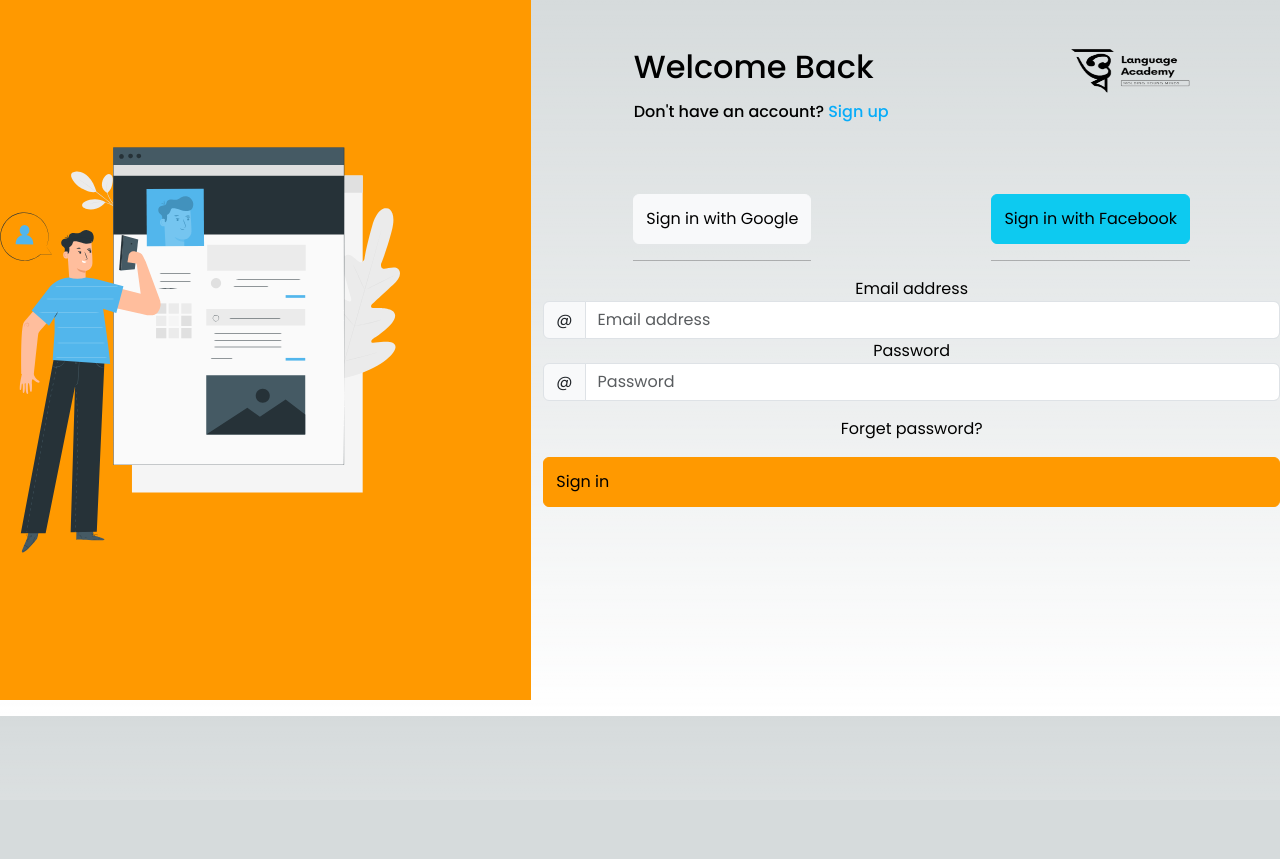
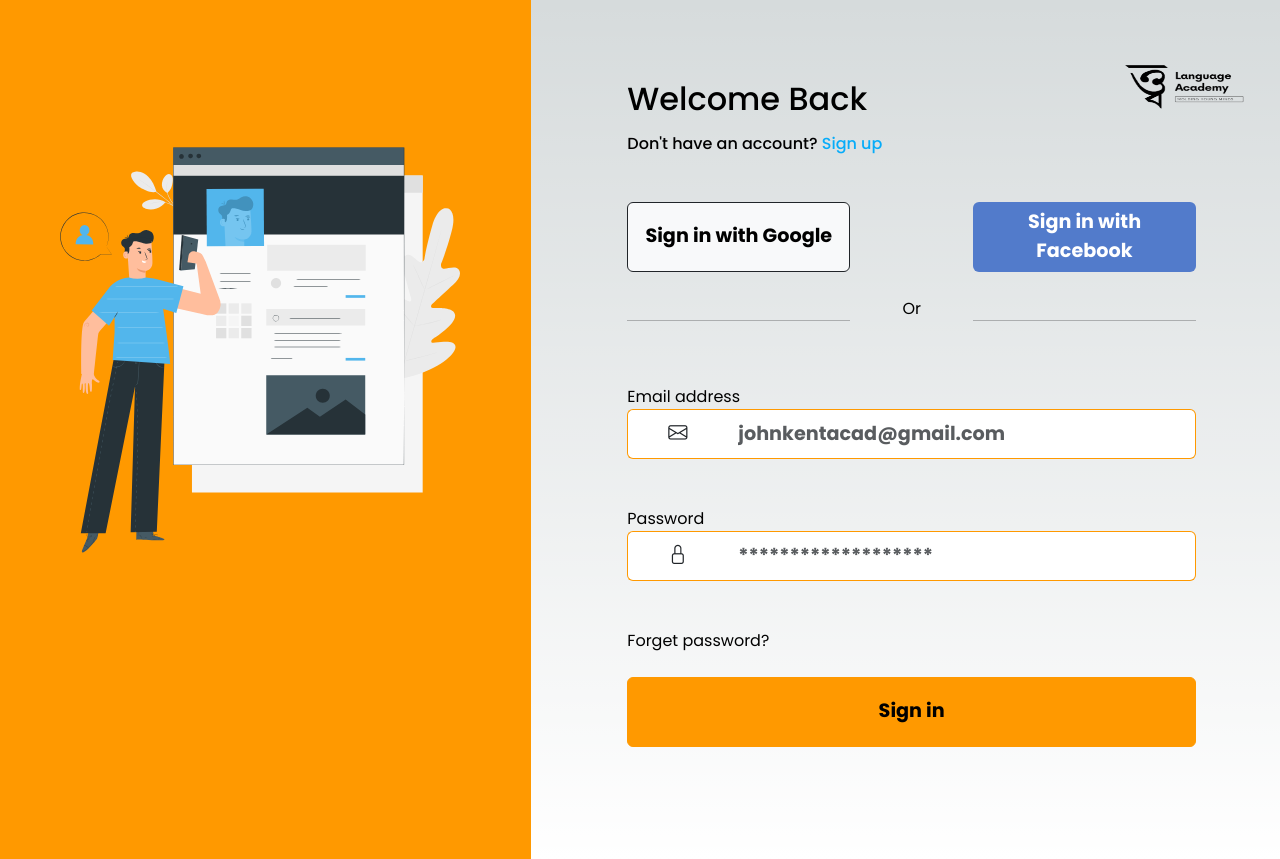
Before and after one commit to jaybamk/my-app-forked, a Next.js app: page /auth/signin in a window 1280 px wide. Before the commit the page ends 800 px from the top, so only its background shows below. Built offline with nearby package versions, Linux system fonts and the light colour scheme.

Commit message:
continued with the styling

```diff
--- a/app/auth/signin/page.tsx
+++ b/app/auth/signin/page.tsx
@@ -8,52 +8,70 @@ import Link from "next/link";
 export default function SignIn(){
     return(
     <>
-    <div className="row d-flex justify-content-center mb-3">
-    <div className="d-none d-lg-block col-lg-5 bg-primary">
+    <div className="row">
+    <div className="d-none d-lg-flex col-lg-5 bg-primary justify-content-around">
         <Image src="/signin-img.svg" alt="signin image" width={400} height={700}/>
     </div>
-    <div className="col-xs-12 col-lg-7 mb-3 text-center">
-        <div className="d-flex justify-content-around mb-3 py-5">
-            <div className="text-start">
-                <p className="h2 mb-3">Welcome Back</p>
+    <div className="col-xs-12 col-lg-7 p-5 pt-3 pb-3">
+        <Link href="/" >
+            <Image src={logo} alt="logo" width={120} height={45} className="float-end my-5"/>
+        </Link>
+        <div className="p-5">
+            <div className="text-start mb-5">
+                <p className="h2 my-3">Welcome Back</p>
                 <p className="h6">Don't have an account? <Link href={routes.auth.signup} className={styles.dontHaveAcctlink}>Sign up</Link></p>
             </div>
-            <div>
-                <Link href="/">
-                    <Image src={logo} alt="logo" width={120} height={45} />
-                </Link>
-            </div>
-        </div>
         <div>
-        <div className="d-flex justify-content-around">
-            <div>
-                <Link href="" className="btn btn-light">Sign in with Google</Link>
+        <div className="d-none d-md-flex row mb-5">
+            <div className="col-md-5">
+                <Link href="" className={`btn ${styles.btn} ${styles.btnGoogle} btn-light border-dark mb-5`}>Sign in with Google</Link>
                 <hr />
             </div>
-            <div>
-                <Link href="" className="btn btn-info">Sign in with Facebook</Link>
+            <div className={`${styles.socialDivide} col-md-2`}>
+                <p>Or</p>
+            </div>
+            <div className="col-md-5">
+                <Link href="" className={`btn ${styles.btn} ${styles.btnFacebook} text-white mb-5`}>Sign in with Facebook</Link>
                 <hr />
             </div>
         </div>
-        <div>
+        <div className="mb-5">
             <form action="submit" method="get">
                 <label htmlFor="Email" className="d-block">Email address</label>
-                <div className="input-group">
-                    <span className="input-group-text" id="basic-addon1">@</span>
-                    <input type="email" className="form-control" id="Email" name="Email" placeholder="Email address" aria-label="Email address" required/>
+                <div className="input-group mb-5 border-primary">
+                    <span className={`input-group-text ${styles.inputText} border-primary`} id="basic-addon1">
+                        <i className="bi bi-envelope"></i>
+                    </span>
+                    <input type="email" className={`${styles.input} form-control border-primary`} id="Email" name="Email" placeholder="johnkentacad@gmail.com" aria-label="Email address" required/>
                 </div>
                 <label htmlFor="Password" className="d-block">Password</label>
-                <div className="input-group mb-3">
-                    <span className="input-group-text" id="basic-addon1">@</span>
-                    <input type="password" className="form-control" id="Password" placeholder="Password" aria-label="Password" required/>
+                <div className="input-group mb-5">
+                    <span className={`input-group-text ${styles.inputText} border-primary`} id="basic-addon1">
+                        <i className="bi bi-lock"></i>
+                    </span>
+                    <input type="password" className={`${styles.input} form-control border-primary`} id="Password" placeholder="*******************" aria-label="Password" required/>
                 </div>
-                <div className="mb-3">
+                <div className="mb-4">
                     <Link href={routes.auth.password.index}>Forget password?</Link>
                 </div>
-                <div className="mb-3">
-                    <button type="submit" className="btn btn-primary">Sign in</button>
+                <div className="">
+                    <button type="submit" className={`btn btn-primary ${styles.btn}`}>Sign in</button>
                 </div>
             </form>
+        </div>
+        <div className="d-flex d-md-none row mb-5">
+            <div className="col-5">
+                <hr className="mb-5" />
+                <Link href="" className={`btn ${styles.btn} ${styles.btnGoogle} btn-light border-dark`}>Sign in with Google</Link>
+            </div>
+            <div className="col-2 d-flex justify-content-center">
+                <p>Or</p>
+            </div>
+            <div className="col-5">
+                <hr className="mb-5" />
+                <Link href="" className={`btn ${styles.btn} ${styles.btnFacebook} text-white`}>Sign in with Facebook</Link>
+            </div>
+        </div>
         </div>
         </div>
     </div>
--- a/app/auth/signin/signIn.module.scss
+++ b/app/auth/signin/signIn.module.scss
@@ -1,7 +1,45 @@
-.dontHaveAcctlink{
-    color: rgb(7, 172, 249);
+.dontHaveAcctlink {
+  color: rgb(7, 172, 249);
 }
-.dontHaveAcctlink:hover{
-    color: gray;
-    text-decoration: underline;
+.dontHaveAcctlink:hover {
+  color: gray;
+  text-decoration: underline;
 }
+.btn {
+  height: 70px;
+  align-items: center;
+  display: flex;
+  width: 100%;
+  justify-content: center;
+  text-align: center;
+  font-weight: 600;
+  font-size: larger;
+}
+.btnFacebook {
+  background-color: #527bcb;
+}
+.btnFacebook:hover {
+  background-color: #7997d1;
+}
+.socialDivide{
+    display: flex;
+    align-items: flex-end;
+    justify-content: center;
+}
+.input{
+    height: 50px;
+    text-align: left;
+    font-weight: 700;
+    font-size: larger;
+    border-left: none;
+}
+.inputText{
+    display: flex;
+    width: 100px;
+    justify-content: center;
+    align-items: center;
+    background-color: white;
+    border-right: none;
+    font-weight: 700;
+    font-size: larger;
+}
--- a/app/globals.scss
+++ b/app/globals.scss
@@ -1,5 +1,6 @@
-@use '../styles' as *;
-@import '~bootstrap/scss/bootstrap';
+@use "../styles" as *;
+@import "~bootstrap/scss/bootstrap";
+@import "bootstrap-icons/font/bootstrap-icons.css";
 
 :root {
   --max-width: 1100px;
@@ -12,24 +13,30 @@
   --background-start-rgb: 214, 219, 220;
   --background-end-rgb: 255, 255, 255;
 
-  --primary-glow: conic-gradient(from 180deg at 50% 50%,
+  --primary-glow: conic-gradient(
+    from 180deg at 50% 50%,
     #16abff33 0deg,
     #0885ff33 55deg,
     #54d6ff33 120deg,
     #0071ff33 160deg,
-      transparent 360deg);
-  --secondary-glow: radial-gradient(rgba(255, 255, 255, 1),
-      rgba(255, 255, 255, 0));
+    transparent 360deg
+  );
+  --secondary-glow: radial-gradient(
+    rgba(255, 255, 255, 1),
+    rgba(255, 255, 255, 0)
+  );
 
   --tile-start-rgb: 239, 245, 249;
   --tile-end-rgb: 228, 232, 233;
-  --tile-border: conic-gradient(#00000080,
+  --tile-border: conic-gradient(
+    #00000080,
     #00000040,
     #00000030,
     #00000020,
     #00000010,
     #00000010,
-      #00000080);
+    #00000080
+  );
 
   --callout-rgb: 238, 240, 241;
   --callout-border-rgb: 172, 175, 176;
@@ -44,20 +51,24 @@
     --background-end-rgb: 0, 0, 0;
 
     --primary-glow: radial-gradient(rgba(1, 65, 255, 0.4), rgba(1, 65, 255, 0));
-    --secondary-glow: linear-gradient(to bottom right,
+    --secondary-glow: linear-gradient(
+      to bottom right,
       rgba(1, 65, 255, 0),
       rgba(1, 65, 255, 0),
-        rgba(1, 65, 255, 0.3));
+      rgba(1, 65, 255, 0.3)
+    );
 
     --tile-start-rgb: 2, 13, 46;
     --tile-end-rgb: 2, 5, 19;
-    --tile-border: conic-gradient(#ffffff80,
+    --tile-border: conic-gradient(
+      #ffffff80,
       #ffffff40,
       #ffffff30,
       #ffffff20,
       #ffffff10,
       #ffffff10,
-        #ffffff80);
+      #ffffff80
+    );
 
     --callout-rgb: 20, 20, 20;
     --callout-border-rgb: 108, 108, 108;
@@ -86,18 +97,15 @@ body {
 
 body {
   color: rgb(var(--foreground-rgb));
-  background: linear-gradient(to bottom,
+  background: linear-gradient(
+      to bottom,
       transparent,
-      rgb(var(--background-end-rgb))) rgb(var(--background-start-rgb));
+      rgb(var(--background-end-rgb))
+    )
+    rgb(var(--background-start-rgb));
 }
 
 a {
   color: inherit;
   text-decoration: none;
 }
-.btn{
-  height: 50px;
-  align-items: center;
-  display: flex;
-  width: 100%;
-}
--- a/package.json
+++ b/package.json
@@ -13,6 +13,7 @@
     "@fortawesome/free-solid-svg-icons": "^6.6.0",
     "@fortawesome/react-fontawesome": "^0.2.2",
     "bootstrap": "^5.3.3",
+    "bootstrap-icons": "^1.11.3",
     "next": "14.2.4",
     "react": "^18",
     "react-bootstrap": "^2.10.3",
```
Also changed, not shown: 1 other file (tests, documents, lock files or other folders). Lines whose indentation alone changed are shown as unchanged.
